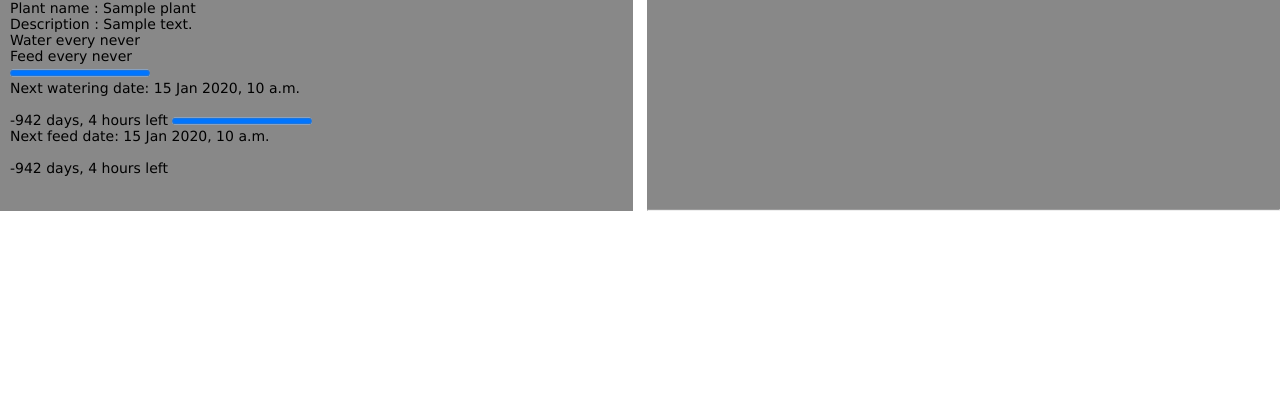
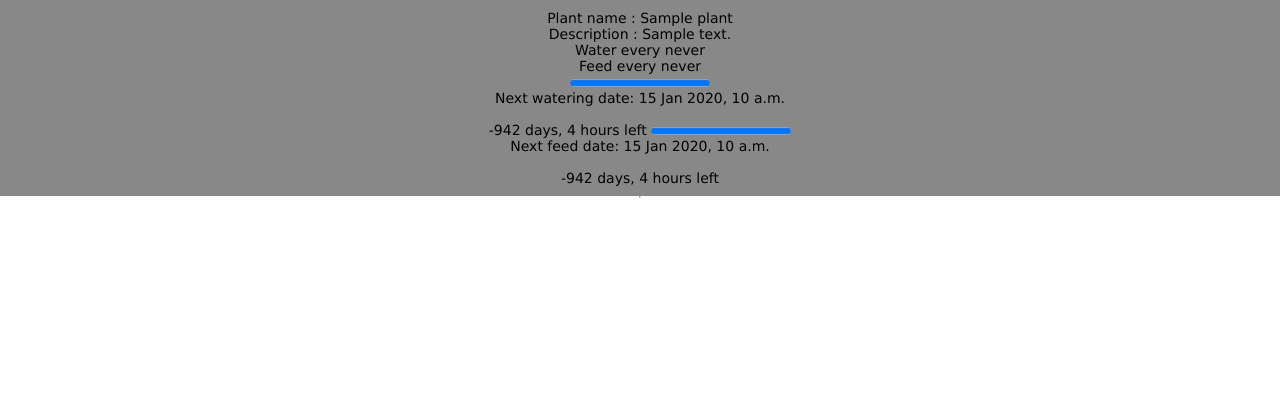
Before and after one commit to samuele-mattiuzzo/houseplant-reminder, a Django app: page / in a window 1280 px wide. Shown: the top 419 px of the page. Run offline with Django 4.2, Linux system fonts and the light colour scheme; tables that the repository leaves empty hold one stand-in row (values such as "Sample post").

Commit message:
Styling2

```diff
--- a/reminders/templates/reminders/base.html
+++ b/reminders/templates/reminders/base.html
@@ -13,23 +13,17 @@
         font: 14px Verdana, Arial, Sans-Serif;
       }
       .plant-row {
-        column-count: 2;
-        -webkit-column-count: 2;
-        -moz-column-count: 2;
-        height: 30em;
-        width: 100%;
+        align-items: center;
+        display: flex;
+        flex-wrap: wrap;
+        justify-content: center;
         margin: 0;
-
-        vertical-align:text-top;
       }
       .plant {
-        break-before: column;
-        -webkit-column-break-before: column;
-        -moz-column-break-before: column;
-        height: 100%;
-        width: 100% auto;
-        padding: 0 10px;
         margin: 0;
+        padding: 10px 10px;
+        text-align: center;
+        width: 100%;
       }
     </style>
   </head>
```
